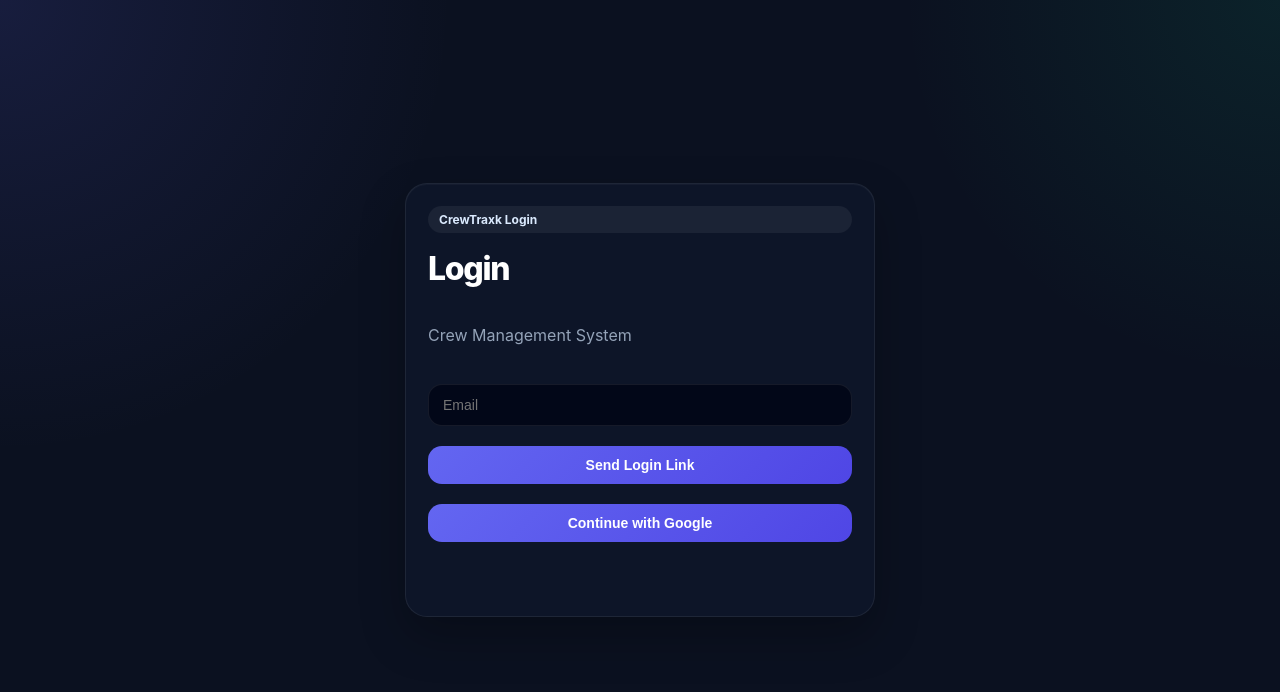
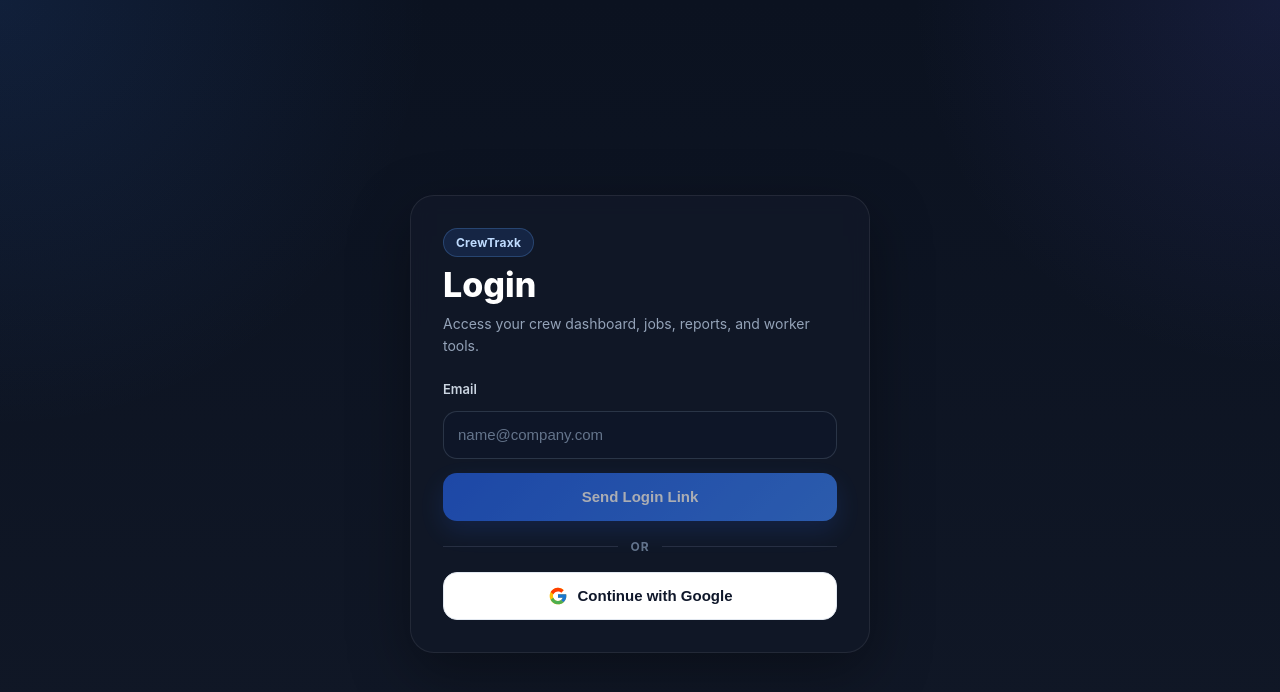
Before and after one commit to EdwinLrw/crewtraxk, a Next.js app: page /login in a window 1280 px wide. Shown: the top 692 px of the page. Built offline with nearby package versions, Linux system fonts and the light colour scheme.

Commit message:
upgrade login ui and button styles

```diff
--- a/app/globals.css
+++ b/app/globals.css
@@ -433,3 +433,201 @@ tbody tr:last-child td {
     padding: 24px;
   }
 }
+/* =========================
+   Auth page / consistent buttons
+   ========================= */
+
+.auth-shell {
+  min-height: 100vh;
+  background:
+    radial-gradient(circle at top left, rgba(59, 130, 246, 0.12), transparent 28%),
+    radial-gradient(circle at top right, rgba(99, 102, 241, 0.12), transparent 24%),
+    linear-gradient(180deg, #0b1220 0%, #111827 100%);
+  padding: 24px;
+}
+
+.auth-center {
+  min-height: 100vh;
+  display: grid;
+  place-items: center;
+}
+
+.auth-card-pro {
+  width: 100%;
+  max-width: 460px;
+  background: rgba(17, 24, 39, 0.9);
+  border: 1px solid rgba(255, 255, 255, 0.08);
+  border-radius: 24px;
+  padding: 32px;
+  box-shadow: 0 20px 60px rgba(0, 0, 0, 0.35);
+  backdrop-filter: blur(10px);
+}
+
+.auth-top {
+  display: flex;
+  flex-direction: column;
+  gap: 10px;
+  margin-bottom: 24px;
+}
+
+.auth-badge {
+  display: inline-flex;
+  align-items: center;
+  width: fit-content;
+  padding: 6px 12px;
+  border-radius: 999px;
+  background: rgba(59, 130, 246, 0.14);
+  color: #bfdbfe;
+  font-size: 12px;
+  font-weight: 700;
+  letter-spacing: 0.02em;
+  border: 1px solid rgba(96, 165, 250, 0.25);
+}
+
+.auth-title-pro {
+  margin: 0;
+  font-size: 34px;
+  line-height: 1.05;
+  font-weight: 800;
+  color: #ffffff;
+}
+
+.auth-subtitle-pro {
+  margin: 0;
+  color: #94a3b8;
+  line-height: 1.55;
+  font-size: 14px;
+}
+
+.auth-form-stack {
+  display: flex;
+  flex-direction: column;
+  gap: 14px;
+}
+
+.auth-label {
+  color: #cbd5e1;
+  font-size: 13px;
+  font-weight: 600;
+}
+
+.auth-input-pro {
+  width: 100%;
+  height: 48px;
+  border-radius: 14px;
+  border: 1px solid rgba(148, 163, 184, 0.22);
+  background: rgba(15, 23, 42, 0.85);
+  color: #ffffff;
+  padding: 0 14px;
+  font-size: 15px;
+  outline: none;
+  transition: border-color 0.18s ease, box-shadow 0.18s ease, transform 0.18s ease;
+}
+
+.auth-input-pro::placeholder {
+  color: #64748b;
+}
+
+.auth-input-pro:focus {
+  border-color: rgba(96, 165, 250, 0.75);
+  box-shadow: 0 0 0 4px rgba(59, 130, 246, 0.14);
+}
+
+.btn-primary-pro,
+.btn-social-pro {
+  width: 100%;
+  min-height: 48px;
+  border-radius: 14px;
+  font-size: 15px;
+  font-weight: 700;
+  border: none;
+  cursor: pointer;
+  transition: transform 0.16s ease, opacity 0.16s ease, background 0.16s ease, border-color 0.16s ease;
+}
+
+.btn-primary-pro:hover,
+.btn-social-pro:hover {
+  transform: translateY(-1px);
+}
+
+.btn-primary-pro:disabled,
+.btn-social-pro:disabled {
+  opacity: 0.65;
+  cursor: not-allowed;
+  transform: none;
+}
+
+.btn-primary-pro {
+  background: linear-gradient(135deg, #2563eb, #3b82f6);
+  color: white;
+  box-shadow: 0 10px 24px rgba(37, 99, 235, 0.24);
+}
+
+.btn-primary-pro:hover {
+  background: linear-gradient(135deg, #1d4ed8, #2563eb);
+}
+
+.btn-social-pro {
+  background: #ffffff;
+  color: #0f172a;
+  border: 1px solid #e2e8f0;
+  display: flex;
+  align-items: center;
+  justify-content: center;
+  gap: 10px;
+}
+
+.btn-social-pro:hover {
+  background: #f8fafc;
+}
+
+.google-icon {
+  width: 20px;
+  height: 20px;
+  flex-shrink: 0;
+}
+
+.auth-divider {
+  display: flex;
+  align-items: center;
+  gap: 12px;
+  margin: 4px 0;
+  color: #64748b;
+  font-size: 12px;
+  font-weight: 700;
+  letter-spacing: 0.08em;
+}
+
+.auth-divider::before,
+.auth-divider::after {
+  content: "";
+  flex: 1;
+  height: 1px;
+  background: rgba(148, 163, 184, 0.18);
+}
+
+.auth-divider span {
+  white-space: nowrap;
+}
+
+.auth-message-pro {
+  margin: 4px 0 0;
+  color: #93c5fd;
+  font-size: 13px;
+  line-height: 1.5;
+}
+
+@media (max-width: 640px) {
+  .auth-shell {
+    padding: 16px;
+  }
+
+  .auth-card-pro {
+    padding: 22px;
+    border-radius: 20px;
+  }
+
+  .auth-title-pro {
+    font-size: 28px;
+  }
+}
--- a/app/login/page.tsx
+++ b/app/login/page.tsx
@@ -11,6 +11,8 @@ export default function LoginPage() {
   const { t } = useLanguage();
   const [email, setEmail] = useState("");
   const [message, setMessage] = useState("");
+  const [loadingEmail, setLoadingEmail] = useState(false);
+  const [loadingGoogle, setLoadingGoogle] = useState(false);
 
   const hasRedirected = useRef(false);
 
@@ -59,6 +61,9 @@ export default function LoginPage() {
   }, [router]);
 
   async function login() {
+    setMessage("");
+    setLoadingEmail(true);
+
     const siteUrl =
       process.env.NEXT_PUBLIC_SITE_URL || "https://crewtraxk.com";
 
@@ -74,30 +79,14 @@ export default function LoginPage() {
     } else {
       setMessage(t.checkEmailForLogin);
     }
+
+    setLoadingEmail(false);
   }
 
-  return (
-    <div className="page-shell">
-      <main className="center-screen">
-        <div className="card auth-card stack">
-          <div className="badge">CrewTraxk Login</div>
+  async function loginWithGoogle() {
+    setMessage("");
+    setLoadingGoogle(true);
 
-          <h1 className="title" style={{ fontSize: 32 }}>
-            {t.login}
-          </h1>
-
-          <p className="subtitle">{t.subtitle}</p>
-
-          <input
-            placeholder={t.email}
-            value={email}
-            onChange={(e) => setEmail(e.target.value)}
-          />
-
-          <button onClick={login}>{t.sendLoginLink}</button>
-
-          <button
-            onClick={async () => {
     const siteUrl =
       process.env.NEXT_PUBLIC_SITE_URL || "https://crewtraxk.com";
 
@@ -110,13 +99,81 @@ export default function LoginPage() {
 
     if (error) {
       setMessage(error.message);
+      setLoadingGoogle(false);
     }
-            }}
+  }
+
+  return (
+    <div className="auth-shell">
+      <main className="auth-center">
+        <div className="auth-card-pro">
+          <div className="auth-top">
+            <div className="auth-badge">CrewTraxk</div>
+            <h1 className="auth-title-pro">{t.login}</h1>
+            <p className="auth-subtitle-pro">
+              Access your crew dashboard, jobs, reports, and worker tools.
+            </p>
+          </div>
+
+          <div className="auth-form-stack">
+            <label className="auth-label">{t.email}</label>
+
+            <input
+              className="auth-input-pro"
+              type="email"
+              placeholder="name@company.com"
+              value={email}
+              onChange={(e) => setEmail(e.target.value)}
+            />
+
+            <button
+              className="btn-primary-pro"
+              onClick={login}
+              disabled={loadingEmail || loadingGoogle || !email.trim()}
             >
-            Continue with Google
+              {loadingEmail ? "Sending..." : t.sendLoginLink}
             </button>
 
-          <p className="muted">{message}</p>
+            <div className="auth-divider">
+              <span>OR</span>
+            </div>
+
+            <button
+              className="btn-social-pro"
+              onClick={loginWithGoogle}
+              disabled={loadingEmail || loadingGoogle}
+            >
+              <svg
+                className="google-icon"
+                xmlns="http://www.w3.org/2000/svg"
+                viewBox="0 0 48 48"
+                aria-hidden="true"
+              >
+                <path
+                  fill="#FFC107"
+                  d="M43.611 20.083H42V20H24v8h11.303C33.654 32.657 29.231 36 24 36c-6.627 0-12-5.373-12-12s5.373-12 12-12c3.059 0 5.851 1.154 7.971 3.029l5.657-5.657C34.053 6.053 29.277 4 24 4 12.955 4 4 12.955 4 24s8.955 20 20 20 20-8.955 20-20c0-1.341-.138-2.65-.389-3.917z"
+                />
+                <path
+                  fill="#FF3D00"
+                  d="M6.306 14.691l6.571 4.819C14.655 16.108 19.001 13 24 13c3.059 0 5.851 1.154 7.971 3.029l5.657-5.657C34.053 6.053 29.277 4 24 4c-7.682 0-14.347 4.337-17.694 10.691z"
+                />
+                <path
+                  fill="#4CAF50"
+                  d="M24 44c5.176 0 9.86-1.977 13.409-5.197l-6.19-5.238C29.153 35.091 26.715 36 24 36c-5.21 0-9.619-3.329-11.283-7.946l-6.522 5.025C9.505 39.556 16.227 44 24 44z"
+                />
+                <path
+                  fill="#1976D2"
+                  d="M43.611 20.083H42V20H24v8h11.303a12.05 12.05 0 01-4.084 5.565l.003-.002 6.19 5.238C36.972 39.205 44 34 44 24c0-1.341-.138-2.65-.389-3.917z"
+                />
+              </svg>
+
+              <span>
+                {loadingGoogle ? "Opening Google..." : "Continue with Google"}
+              </span>
+            </button>
+
+            {message ? <p className="auth-message-pro">{message}</p> : null}
+          </div>
         </div>
       </main>
     </div>
```
Lines whose indentation alone changed are shown as unchanged.
